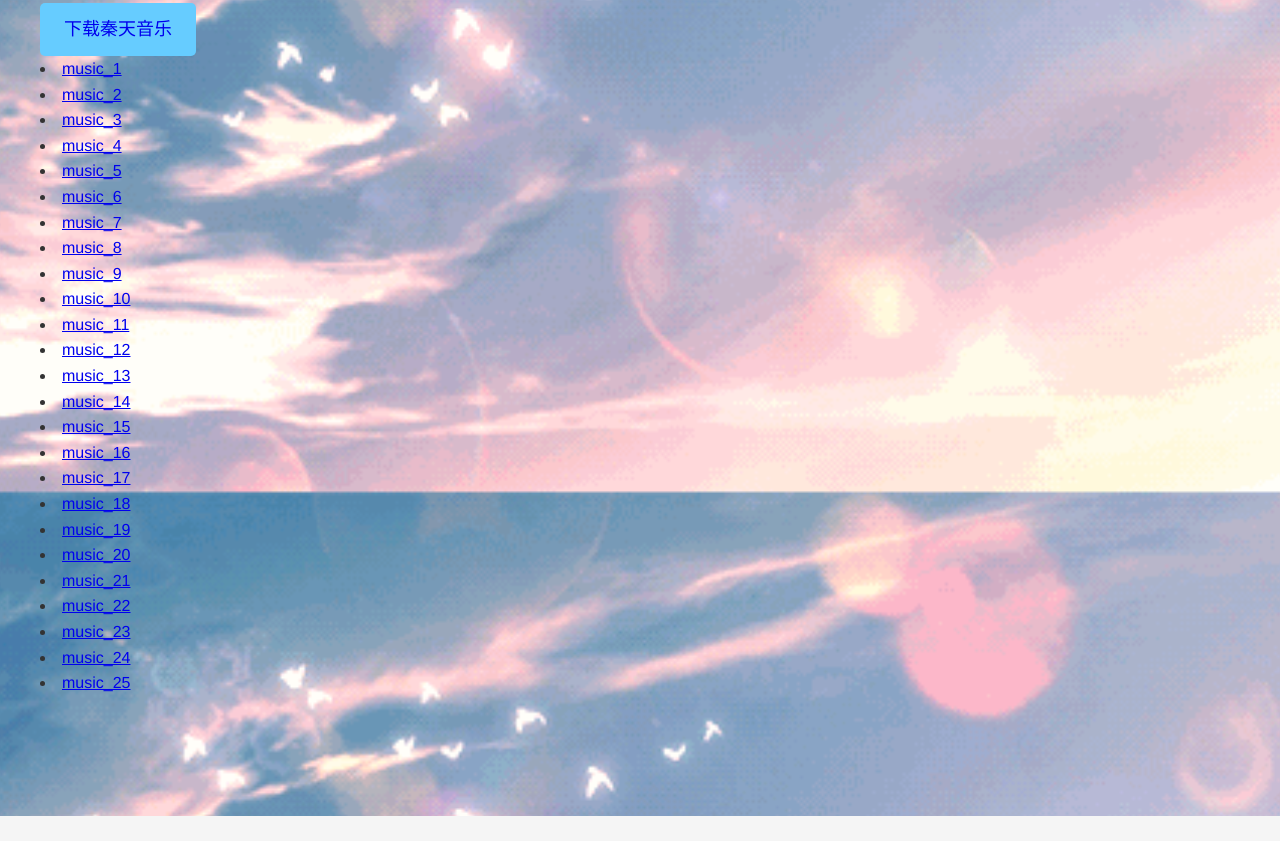
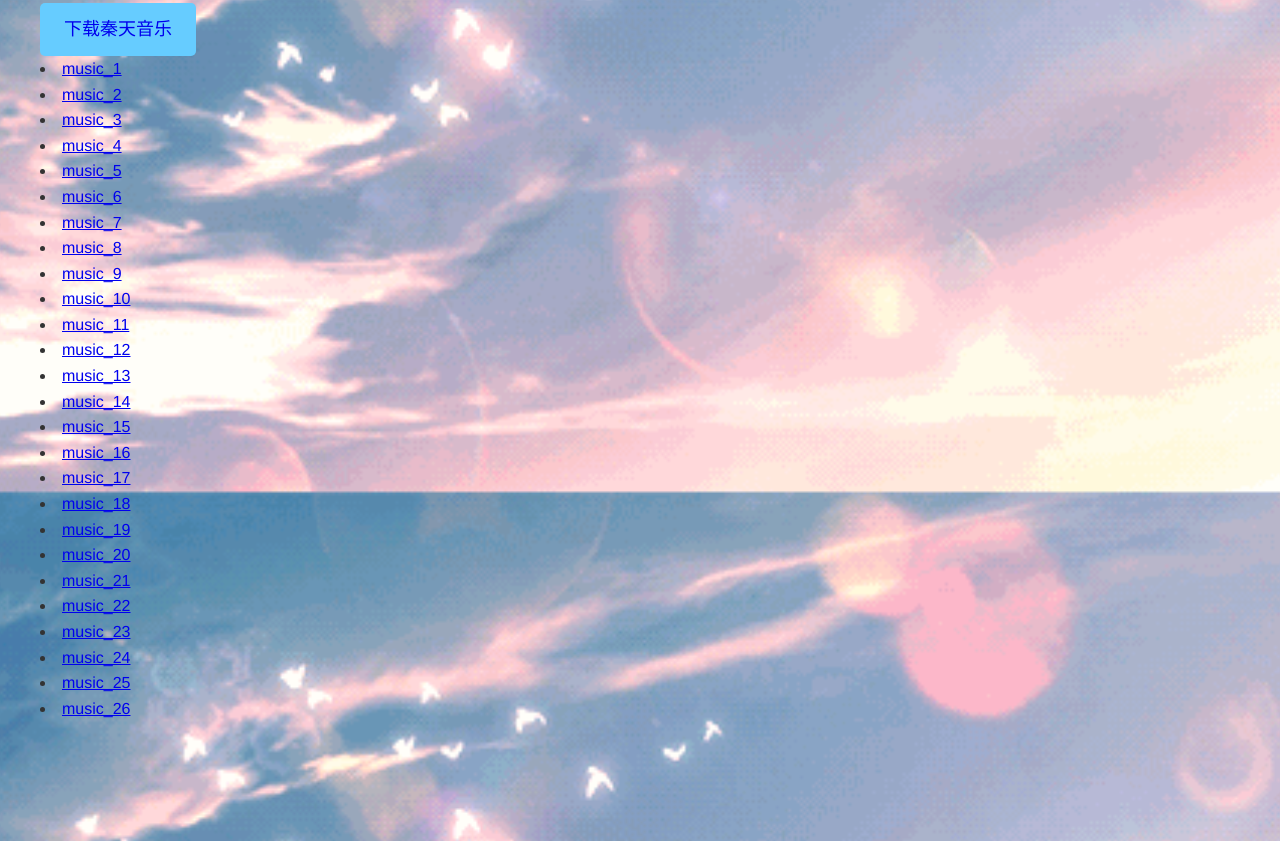
Before and after one commit to qtgzsCEO/qtgzsceo.github.io, a plain HTML site: page music.html in a window 1280 px wide. Shown: the part 308-1149 px from the top of the page. Before the commit the page ends 1124 px from the top, so only its background shows below. Drawn offline with Linux system fonts and the light colour scheme.

Commit message:
Update music.html

```diff
--- a/music.html
+++ b/music.html
@@ -58,4 +58,5 @@
   <li><a href="23.mp3">music_23</a></li>
   <li><a href="24.mp3">music_24</a></li>
   <li><a href="25.mp3">music_25</a></li>
+  <li><a href="26.mp3">music_26</a></li>
 </section>
```
